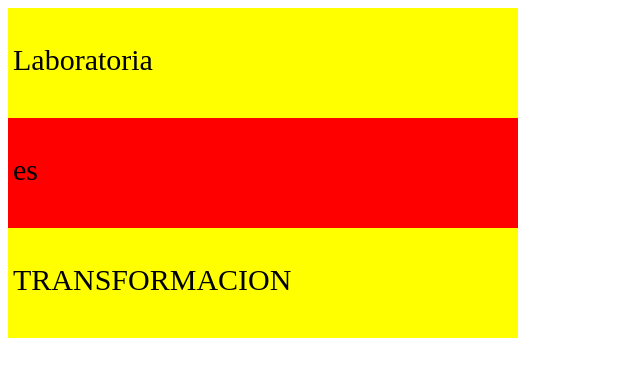
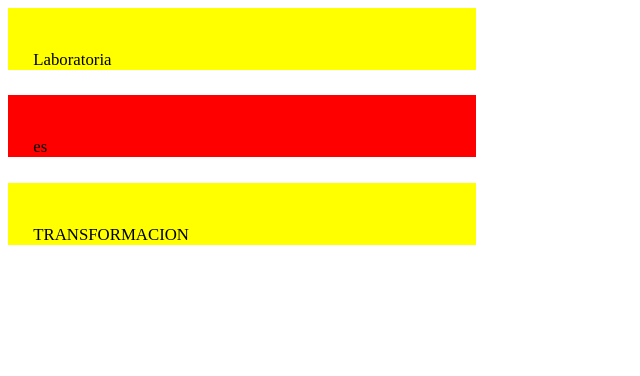
Before and after one commit to virimendez/display, a plain HTML site: page index.html in a window 1280 px wide. Shown: the whole page, without its empty margins (0-640 px from the left). Drawn offline with Linux system fonts and the light colour scheme.

Commit message:
cambios1

```diff
--- a/css/style.css
+++ b/css/style.css
@@ -1,21 +1,26 @@
 .amarillo{
 background-color: yellow;
-border: 50px;
-width: 500px;
-height: 100px;
-padding: 5px ;
-font-size: 30px;
+
 }
 
 .rojo{
 background-color: red;
-border: 100px;
-width: 500px;
-height: 100px;
-padding: 5px;
-font-size:30px;
+
+}
+div{
+	height: 25%;
+	width: 35%;
+	font-size: 105%;
+	margin-bottom: 2%;
+
+}
+.pdl5{
+	padding-left: 2%;
+}
+.pdt5{
+	padding-top: 2%;
 }
 
 .MAY{
-font-size: 30px;
+text-transform: uppercase;
 }
--- a/index.html
+++ b/index.html
@@ -7,19 +7,19 @@
 
 </head>
 <body>
- <div class="amarillo pdl5">
+ <div class="amarillo pdl5 pdt5">
 
  	<p>Laboratoria</p>
 
  </div>
 
- <div class="rojo pd15">
+ <div class="rojo pdl5 pdt5">
 
  	<p>es</p>
 
  </div>
 
- <div class="amarillo pdl5 MAY">
+ <div class="amarillo pdl5 pdt5 MAY">
 
     <p>TRANSFORMACION</p>
 
```
